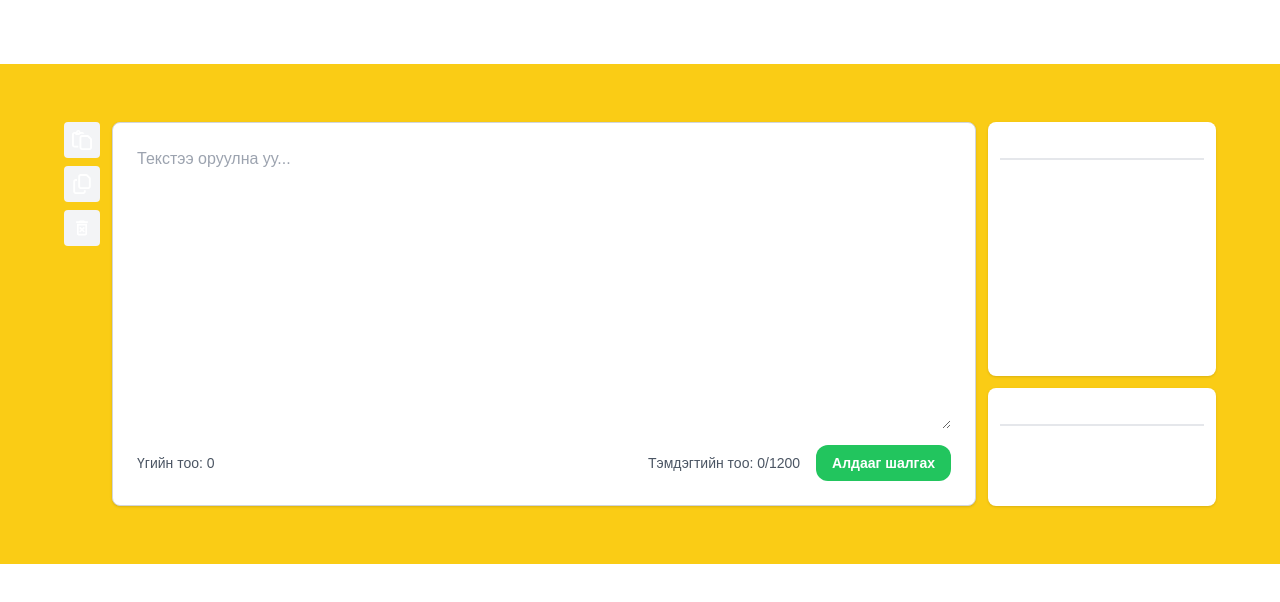
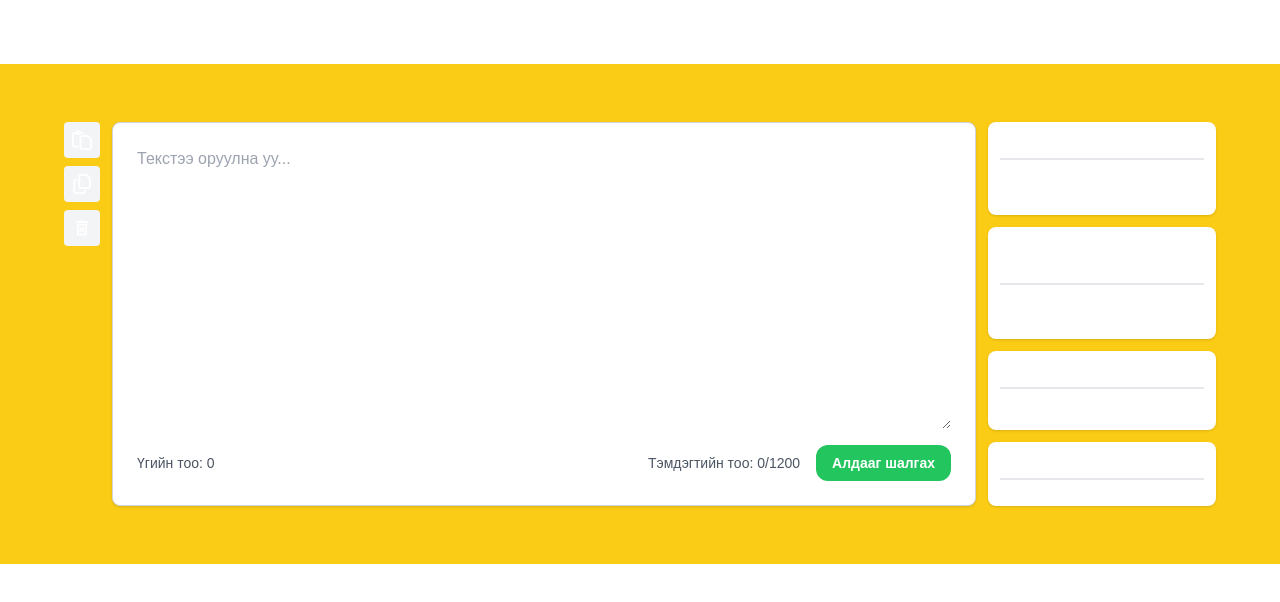
Before and after one commit to Artistry449/data-classifier-ml, a Next.js app: page / in a window 1280 px wide. Shown: the top 602 px of the page. Built offline with nearby package versions, Linux system fonts and the light colour scheme.

Commit message:
bagshiin helse ymnuudig nemev

```diff
--- a/app/page.tsx
+++ b/app/page.tsx
@@ -107,8 +107,16 @@ const HomePage = () => {
             <h2 className="text-sm font-semibold pb-1">Алдаатай үгсийн жагсаалт</h2>
             <div className="w-full border bg-gray-700"/>
           </div>
+          <div className=" border-gray-200 p-3 bg-white rounded-lg shadow row-span-3">
+            <h2 className="text-sm font-semibold pb-1">Хамгийн их давтагдсан үгсийн жагсаалт</h2>
+            <div className="w-full border bg-gray-700"/>
+          </div>
+          <div className=" border-gray-200 p-3 bg-white rounded-lg shadow row-span-2">
+            <h2 className="text-sm font-semibold pb-1">Текстийн төрөл</h2>
+            <div className="w-full border bg-gray-700"/>
+          </div>
           <div className=" border-gray-200 p-3 bg-white rounded-lg shadow row-span-1">
-            <h2 className="text-sm font-semibold pb-1">Текстийн төрөл</h2>
+            <h2 className="text-sm font-semibold pb-1">Ялгаатай үгийн тоо</h2>
             <div className="w-full border bg-gray-700"/>
           </div>
         </div>
```
